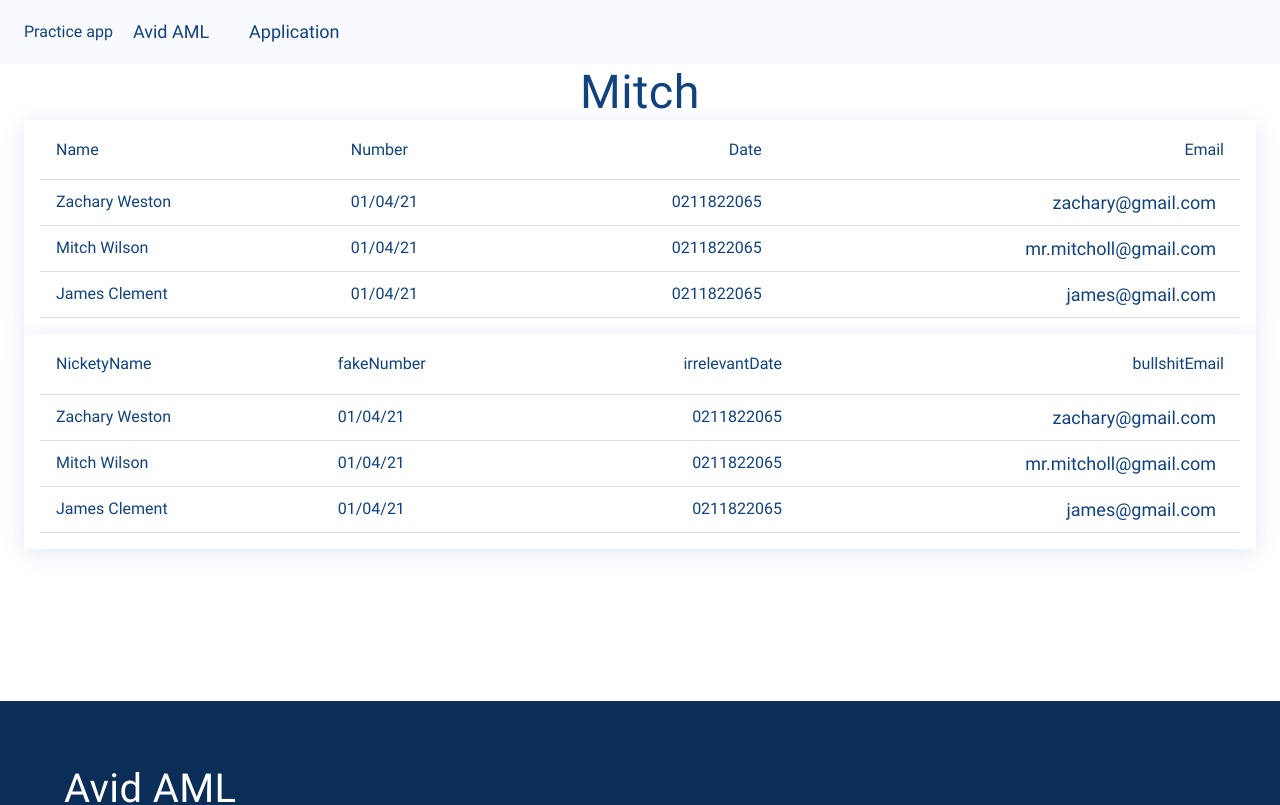
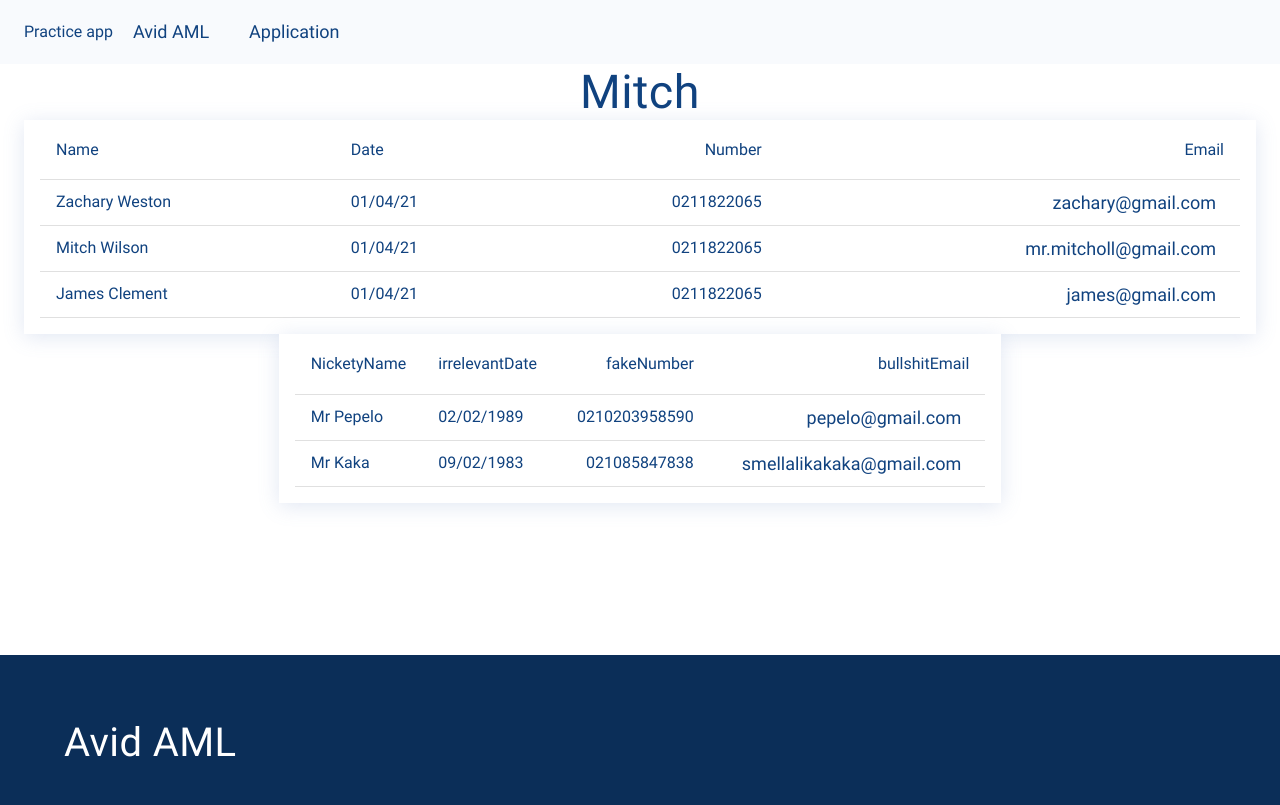
Before and after one commit to zach-mitch/practice-app, a React (Create React App) app: page /mitch in a window 1280 px wide. Shown: the top 805 px of the page. Built offline with nearby package versions, Linux system fonts and the light colour scheme.

Commit message:
commented out makestyles

```diff
--- a/src/components/Card/index.js
+++ b/src/components/Card/index.js
@@ -1,7 +1,7 @@
 import React from 'react';
 import { Typography } from '@material-ui/core'
 import Box from '@material-ui/core/Box';
-import { makeStyles } from '@material-ui/core/styles';
+//import { makeStyles } from '@material-ui/core/styles';
 
 
 
--- a/src/components/LinkPanel/index.js
+++ b/src/components/LinkPanel/index.js
@@ -1,7 +1,7 @@
 import React from 'react';
 import { makeStyles } from '@material-ui/core/styles';
 
-import ActionLink from '../ActionLink';
+//import ActionLink from '../ActionLink';
 
 
 import Button from '@material-ui/core/Button';
@@ -13,7 +13,7 @@ import TableHead from '@material-ui/core/TableHead';
 import TableRow from '@material-ui/core/TableRow';
 import Paper from '@material-ui/core/Paper';
 import Hidden from '@material-ui/core/Hidden';
-import { Typography } from '@material-ui/core';
+
 
 
 const useStyles = makeStyles(theme => ({
@@ -57,10 +57,10 @@ export const LinkPanel = props => {
     }
 
     const apps = [
-        createData('Name', 'Number', 'Date', 'Email'),
+        createData('Name', 'Date', 'Number', 'Email'),
     ];
     const mixpanel = [
-        createData('NicketyName', 'fakeNumber', 'irrelevantDate', 'bullshitEmail'),
+        createData('NicketyName', 'irrelevantDate', 'fakeNumber', 'bullshitEmail'),
     ];
 
     const options = () => {
--- a/src/views/Mitch/index.js
+++ b/src/views/Mitch/index.js
@@ -4,13 +4,19 @@ import Box from '@material-ui/core/Box';
 import { Typography } from '@material-ui/core';
 import { makeStyles } from '@material-ui/core/styles';
 import { LinkPanel, Cell } from '../../components/LinkPanel';
+import Grid from '@material-ui/core/Grid';
 
 const useStyles = makeStyles(theme => ({
     box: {
         display: 'grid',
         placeItems: 'center',
 
+
+    },
+    boxpad: {
+        padding: '150px',
     }
+
 }));
 
 const createClient = ( name, date, number, email) => {
@@ -23,9 +29,12 @@ const rows = [
     createClient('Mitch Wilson', '01/04/21', '0211822065', 'mr.mitcholl@gmail.com' ),
     createClient('James Clement', '01/04/21', '0211822065', 'james@gmail.com' )
 
+];
 
-
-];
+const client = [
+    createClient('Mr Pepelo', '02/02/1989', '0210203958590', 'pepelo@gmail.com'),
+    createClient('Mr Kaka', '09/02/1983', '021085847838', 'smellalikakaka@gmail.com')
+]
 
 const Mitch = () => {
     const classes = useStyles();
@@ -35,20 +44,24 @@ const Mitch = () => {
                 <Typography variant="h2">
                     Mitch
                 </Typography>
-                <LinkPanel dataType="row1" body={
+                <LinkPanel className={classes.boxpad} dataType="row1" body={
                 <>
                     {rows.map((row) => (
                         <Cell key={row.name} Name={row.name} Date={row.date} Number={row.number} Email={row.email}/>
                     ))}
                 </>
                 } />
+                <Grid >
                 <LinkPanel dataType="row2" body={
                 <>
-                    {rows.map((row) => (
+                    {client.map((row) => (
                         <Cell key={row.name} Name={row.name} Date={row.date} Number={row.number} Email={row.email}/>
                     ))}
                 </>
                 } />
+
+                </Grid>
+
 
             </Box>
 
```
